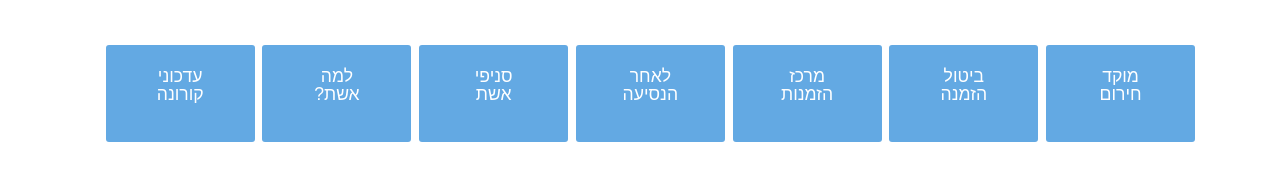
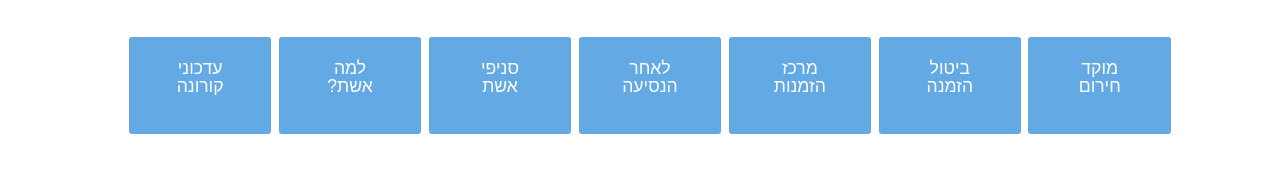
Before and after one commit to ebourla/Eshet-Services, a plain HTML site: page index.html in a window 1280 px wide. Shown: the part 518-698 px from the top of the page. Drawn offline with nearby package versions, Linux system fonts and the light colour scheme.

Commit message:
Update style.css

```diff
--- a/style.css
+++ b/style.css
@@ -34,7 +34,7 @@ h2 {
 }
 .sections {
     height: 150px;
-    padding-top: 2rem;
+    padding: 1.5rem;
 }
 .section-buttons {
    width: 100%;
```
